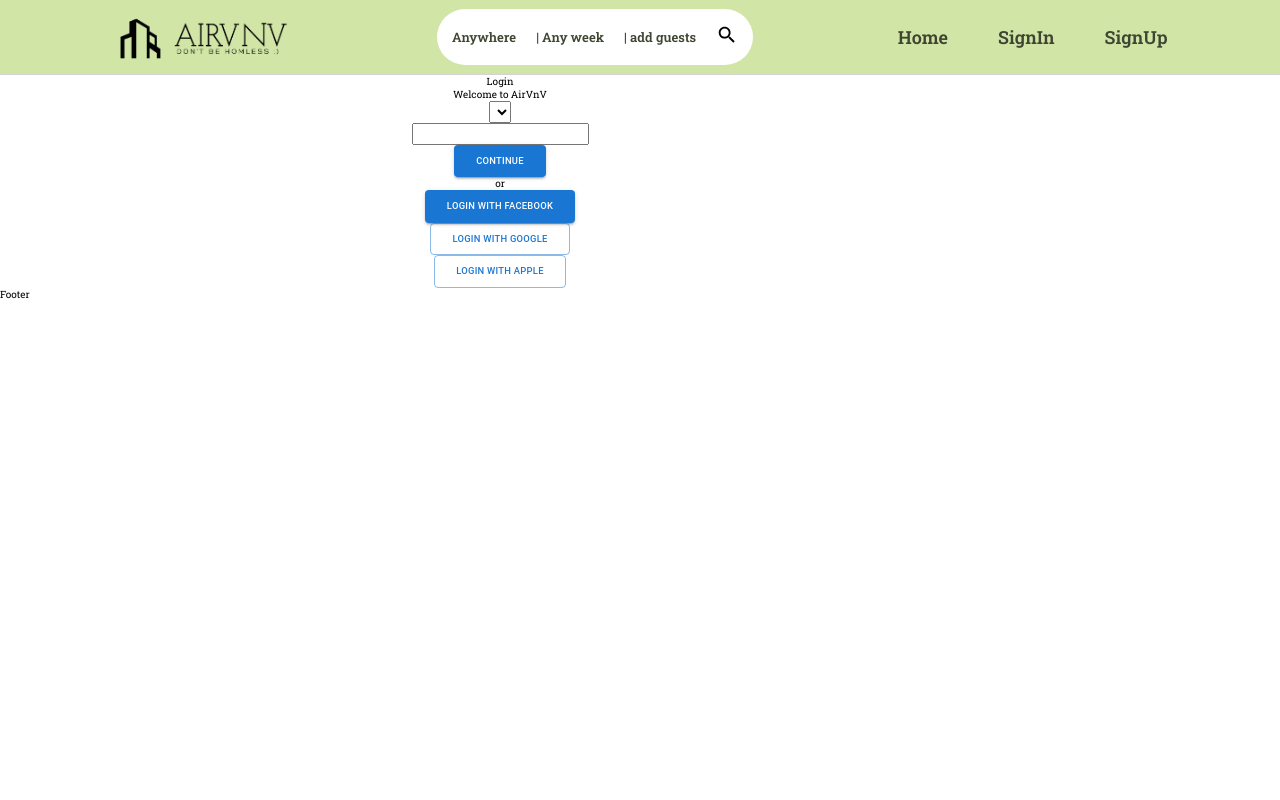
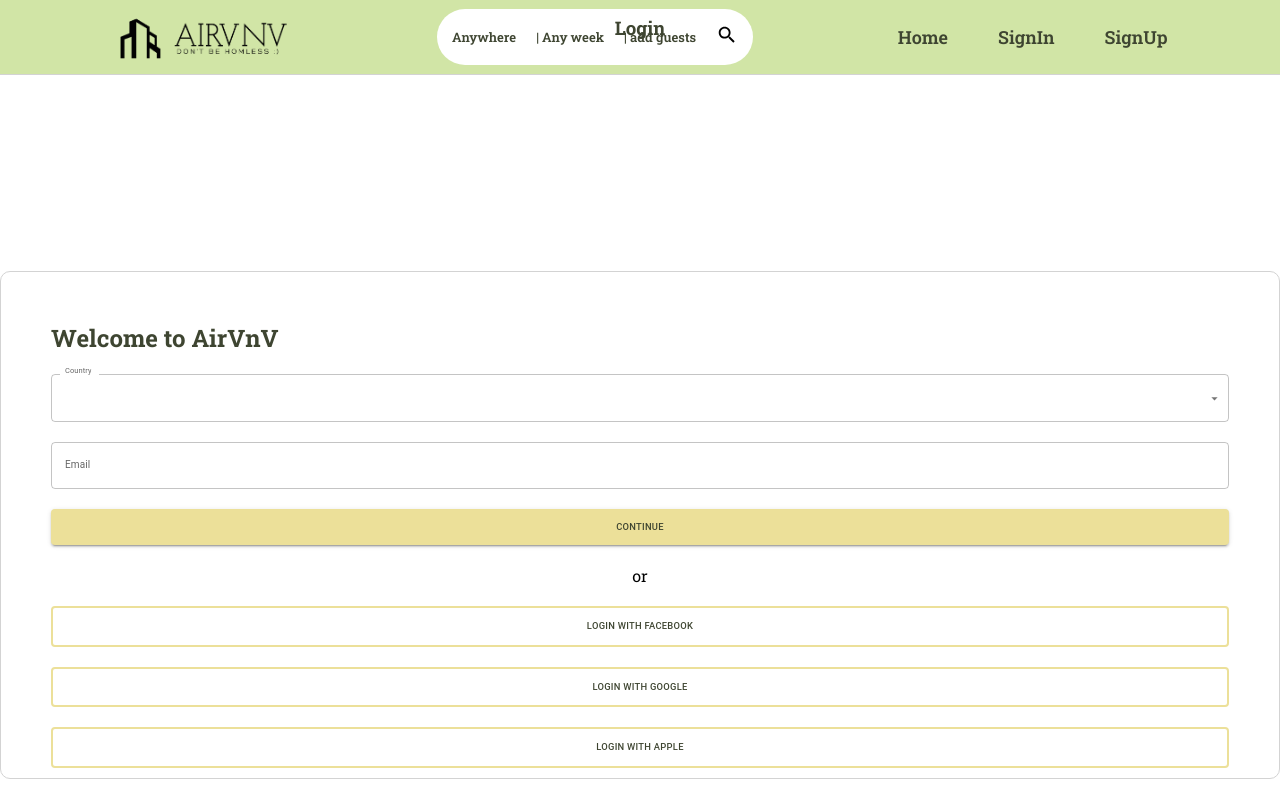
Before and after one commit to aryakrm/AirVnV, a React (Vite) app: page /signin in a window 1280 px wide. Shown: the top 800 px of the page. Built offline with nearby package versions, Linux system fonts and the light colour scheme.

Commit message:
sign up scss

```diff
--- a/src/pages/SignIn.jsx
+++ b/src/pages/SignIn.jsx
@@ -1,7 +1,8 @@
-import React, { useRef } from 'react';
+import React, { useRef, useState } from 'react';
 import Nav from '../components/Nav';
 import Footer from '../components/Footer';
-import { Button } from '@mui/material';
+import { Button, TextField } from '@mui/material';
+import { FormControl, InputLabel, Select, MenuItem } from '@mui/material';
 
 {
     /* <Button variant="contained">Contained</Button>
@@ -14,78 +15,78 @@ import { Button } from '@mui/material';
 }
 
 function SignIn() {
-    const country = useRef('');
-    const email = useRef('');
-    const form = useRef(0);
+    const [country, setCountry] = useState('');
+    const formRef = useRef();
+
+    const handleCountryChange = (e) => {
+        setCountry(e.target.value);
+    };
+
     return (
+        <div id="signin-page">
+            <Nav />
             <main>
-            <Nav />
-            <section className="signin-wrapper">
-                <form className="signin-wrapper-form" action="" ref={form}>
-                    <span className="signin-form__header">Login</span>
-                    <label htmlFor="country">Welcome to AirVnV</label>
-                    <select
-                        name="country"
-                        className="signin-form__country"
-                        ref={country}
+                <section id="signin-section">
+                    <h3 id="signin-section__header">Login</h3>
+                    <h2 id="signin-section__header2">Welcome to AirVnV</h2>
+                    <form id="signin-section-form" action="" ref={formRef}>
+                        <FormControl fullWidth>
+                            <InputLabel id="demo-simple-select-label">
+                                Country
+                            </InputLabel>
+                            <Select
+                                labelId="demo-simple-select-label"
+                                id="demo-simple-select"
+                                value={'put Value here'}
+                                label="Country"
                             >
-                        <option value=""></option>
-                        <option value=""></option>
-                        <option value=""></option>
-                        <option value=""></option>
-                        <option value=""></option>
-                        <option value=""></option>
-                        <option value=""></option>
-                        <option value=""></option>
-                        <option value=""></option>
-                        <option value=""></option>
-                        <option value=""></option>
-                        <option value=""></option>
-                        <option value=""></option>
-                        <option value=""></option>
-                        <option value=""></option>
-                        <option value=""></option>
-                        <option value=""></option>
-                        <option value=""></option>
-                        <option value=""></option>
-                        <option value=""></option>
-                        <option value=""></option>
-                    </select>
-                    <input
-                        name="email"
-                        type="email"
-                        ref={email}
-                        className="signin-form__email"
+                                <MenuItem value={'USA'}>USA</MenuItem>
+                                <MenuItem value={'Germany'}>Germany</MenuItem>
+                                <MenuItem value={'Romania'}>Romania</MenuItem>
+                            </Select>
+                        </FormControl>
+                        <TextField
+                            fullWidth
+                            id="outlined-basic signin-section-form__email fullWidth"
+                            label="Email"
+                            variant="outlined"
                         />
-                    <Button variant="contained" size="large">
+                        <Button
+                            variant="contained"
+                            size="large"
+                            id="signin-section-form__continue"
+                        >
                             Continue
                         </Button>
+                        <div id="signin-section-form__btns">
                             <span>or</span>
                             <Button
-                        className="signin-form__faceBook"
-                        variant="contained"
+                                id="signin-section-form__btns__faceBook"
+                                variant="outlined"
                                 size="large"
                             >
                                 Login with FaceBook
                             </Button>
                             <Button
-                        className="signin-form__faceBook"
+                                id="signin-section-form__btns__google"
                                 variant="outlined"
                                 size="large"
                             >
                                 Login with Google
                             </Button>
                             <Button
-                        className="signin-form__faceBook"
+                                id="signin-section-form__btns__apple"
                                 variant="outlined"
                                 size="large"
                             >
                                 Login with Apple
                             </Button>
+                        </div>
                     </form>
                 </section>
+            </main>
             <Footer />
-        </main>
+        </div>
     );
 }
 
--- a/src/styles/_SignIn.scss
+++ b/src/styles/_SignIn.scss
@@ -1,37 +1,83 @@
 @use './colors' as colors;
 
-.signin-wrapper {
-    max-width: 100rem;
+#signin-page {
+    display: flex;
+    position: relative;
+    flex-direction: column;
+    gap: 5rem;
+    overflow: hidden;
+}
+
+#signin-section {
+    padding: 1rem 5rem;
+    padding-top: 5rem;
+    min-width: 100%;
     background-color: colors.$primary_background;
+    border: 0.1rem solid lightgrey;
+    border-radius: 1rem;
     display: flex;
-    justify-content: center;
-    align-items: center;
+    align-items: stretch;
     flex-direction: column;
+    gap: 1rem;
+
+    &__header {
+        position: absolute;
+        top: 1.5rem;
+        color: colors.$primary_text;
+        align-self: center;
+    }
+
+    &__header2 {
+        color: colors.$primary_text;
+        margin-bottom: 1rem;
+        align-self: flex-start;
+    }
+
     &-form {
         display: flex;
-        justify-content: center;
+        flex-direction: column;
         align-items: center;
-        flex-direction: column;
-        &__header {
-        }
+        gap: 2rem;
 
         &__country {
+            color: colors.$primary_text;
         }
 
         &__email {
-            padding: 0.5rem;
+            color: colors.$primary_text;
         }
 
-        &__faceBook {
-            padding: 2rem;
+        &__continue {
+            padding: 1rem 8rem;
+            background-color: colors.$primary_button;
+            color: colors.$primary_text;
+            align-self: stretch;
         }
+        &__btns {
+            display: flex;
+            align-self: stretch;
+            flex-direction: column;
+            gap: 2rem;
+            span {
+                align-self: center;
+            }
+            &__faceBook {
+                padding: 1rem 5rem;
+                border: 2px solid colors.$primary_button;
+                color: colors.$primary_text;
+            }
 
-        &__google {
-            padding: 2rem;
-        }
+            &__google {
+                padding: 1rem 5rem;
+                border: 2px solid colors.$primary_button;
+                color: colors.$primary_text;
+            }
 
-        &__apple {
-            padding: 2rem;
+            &__apple {
+                padding: 1rem 5rem;
+                border: 2px solid colors.$primary_button;
+                color: colors.$primary_text;
+            }
         }
     }
 }
--- a/src/styles/_base.scss
+++ b/src/styles/_base.scss
@@ -1,5 +1,18 @@
 :root {
     font-size: 62.5%;
+}
+
+body {
+    font-size: 16px;
+}
+
+main {
+    display: flex;
+    flex-direction: column;
+    justify-content: center;
+    align-items: center;
+    min-height: 100vh;
+    overflow: hidden;
 }
 
 * {
--- a/src/styles/css/index.css
+++ b/src/styles/css/index.css
@@ -1,5 +1,18 @@
 :root {
   font-size: 62.5%;
+}
+
+body {
+  font-size: 16px;
+}
+
+main {
+  display: flex;
+  flex-direction: column;
+  justify-content: center;
+  align-items: center;
+  min-height: 100vh;
+  overflow: hidden;
 }
 
 * {
@@ -131,31 +144,78 @@ nav .top_nav_menu a:hover {
   gap: 1rem;
 }
 
-.signin-wrapper {
-  max-width: 100rem;
+#signin-page {
+  display: flex;
+  position: relative;
+  flex-direction: column;
+  gap: 5rem;
+  overflow: hidden;
+}
+
+#signin-section {
+  padding: 1rem 5rem;
+  padding-top: 5rem;
+  min-width: 100%;
   background-color: var(--primary-background);
+  border: 0.1rem solid lightgrey;
+  border-radius: 1rem;
   display: flex;
-  justify-content: center;
+  align-items: stretch;
+  flex-direction: column;
+  gap: 1rem;
+}
+#signin-section__header {
+  position: absolute;
+  top: 1.5rem;
+  color: var(--primary-text);
+  align-self: center;
+}
+#signin-section__header2 {
+  color: var(--primary-text);
+  margin-bottom: 1rem;
+  align-self: flex-start;
+}
+#signin-section-form {
+  display: flex;
+  flex-direction: column;
   align-items: center;
+  gap: 2rem;
+}
+#signin-section-form__country {
+  color: var(--primary-text);
+}
+#signin-section-form__email {
+  color: var(--primary-text);
+}
+#signin-section-form__continue {
+  padding: 1rem 8rem;
+  background-color: var(--primary-button);
+  color: var(--primary-text);
+  align-self: stretch;
+}
+#signin-section-form__btns {
+  display: flex;
+  align-self: stretch;
   flex-direction: column;
+  gap: 2rem;
 }
-.signin-wrapper-form {
-  display: flex;
-  justify-content: center;
-  align-items: center;
-  flex-direction: column;
+#signin-section-form__btns span {
+  align-self: center;
 }
-.signin-wrapper-form__email {
-  padding: 0.5rem;
+#signin-section-form__btns__faceBook {
+  padding: 1rem 5rem;
+  border: 2px solid var(--primary-button);
+  color: var(--primary-text);
 }
-.signin-wrapper-form__faceBook {
-  padding: 2rem;
+#signin-section-form__btns__google {
+  padding: 1rem 5rem;
+  border: 2px solid var(--primary-button);
+  color: var(--primary-text);
 }
-.signin-wrapper-form__google {
-  padding: 2rem;
-}
-.signin-wrapper-form__apple {
-  padding: 2rem;
+#signin-section-form__btns__apple {
+  padding: 1rem 5rem;
+  border: 2px solid var(--primary-button);
+  color: var(--primary-text);
 }
 
 /*# sourceMappingURL=index.css.map */
```
Also changed, not shown: 2 other files (tests, documents, lock files or other folders). Lines whose indentation alone changed are shown as unchanged.
